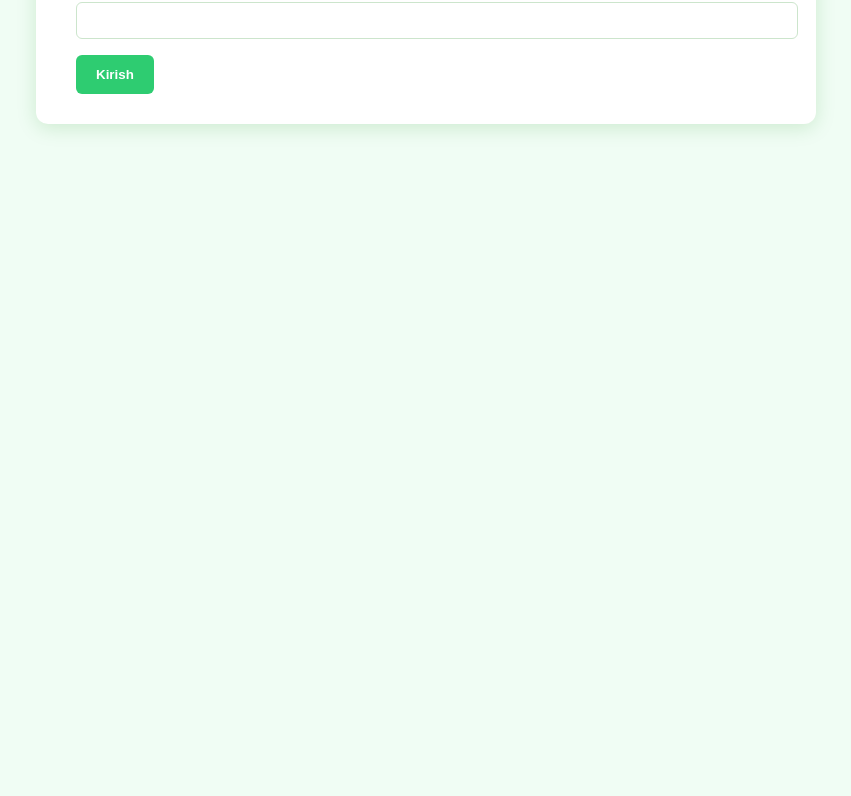
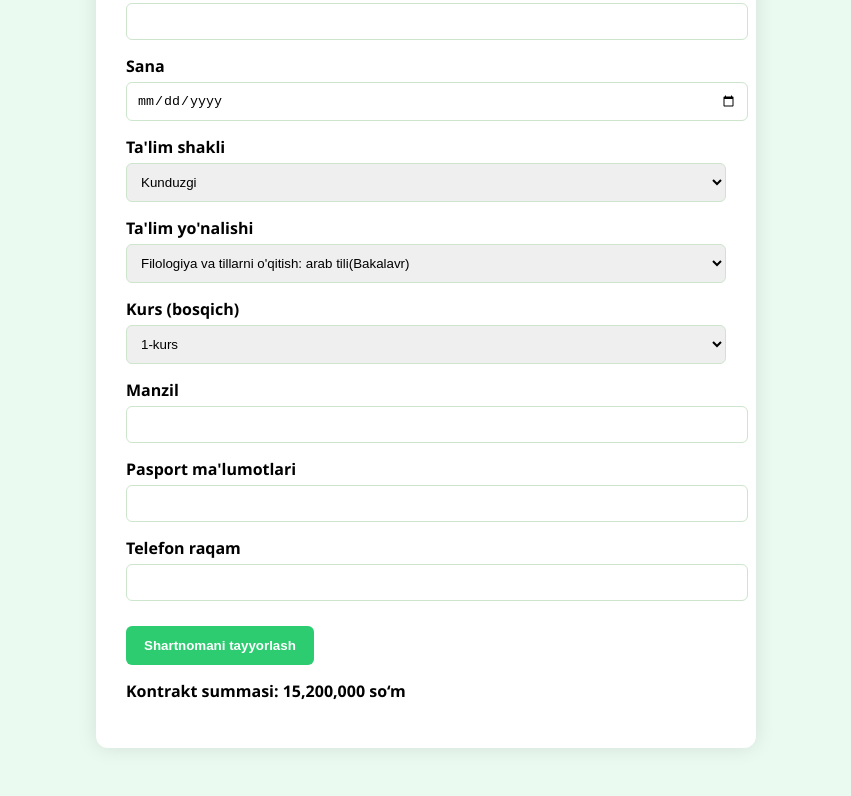
Before and after one commit to Rahmat555/ShartnomaOriental2, a website: page public/index.html in a window 1280 px wide. Shown: the part 254-1050 px from the top of the page, without its empty margins (214-1065 px from the left). Before the commit the page ends 800 px from the top, so only its background shows below. Drawn offline with Linux system fonts and the light colour scheme.

Commit message:
Update index.html

```diff
--- a/public/index.html
+++ b/public/index.html
@@ -3,88 +3,65 @@
 
 <head>
   <meta charset="UTF-8">
-  <meta name="viewport" content="width=device-width, initial-scale=1.0">
   <title>Talaba kontrakti yaratish</title>
   <style>
     body {
-      font-family: 'Segoe UI', Tahoma, Geneva, Verdana, sans-serif;
-      background-color: #f0fdf4;
-      margin: 0;
-      padding: 0;
-      display: flex;
-      justify-content: center;
-      align-items: flex-start;
-      min-height: 100vh;
+      font-family: 'Segoe UI', sans-serif;
+      background-color: #eafaf1;
+      padding: 40px;
     }
 
     .container {
-      background-color: #ffffff;
-      margin-top: 40px;
-      padding: 30px 40px;
+      background: #fff;
+      padding: 30px;
       border-radius: 12px;
-      box-shadow: 0 4px 20px rgba(0, 128, 0, 0.15);
-      max-width: 700px;
-      width: 100%;
-    }
-
-    h2 {
-      text-align: center;
-      color: #1e7f3c;
-      margin-bottom: 24px;
+      max-width: 600px;
+      margin: 0 auto;
+      box-shadow: 0 0 20px rgba(0, 0, 0, 0.1);
     }
 
     .form-group {
-      margin-bottom: 16px;
+      margin-bottom: 15px;
     }
 
     label {
+      font-weight: bold;
+      margin-bottom: 5px;
       display: block;
-      margin-bottom: 6px;
-      font-weight: 600;
-      color: #1e4d2b;
     }
 
     input,
     select {
       width: 100%;
       padding: 10px;
+      border: 1px solid #cce5cc;
       border-radius: 6px;
-      border: 1px solid #cce5cc;
-      transition: border-color 0.3s;
-    }
-
-    input:focus,
-    select:focus {
-      border-color: #2ecc71;
-      outline: none;
-      box-shadow: 0 0 0 3px rgba(46, 204, 113, 0.2);
     }
 
     button {
-      background-color: #2ecc71;
+      background: #2ecc71;
       color: white;
+      padding: 12px 18px;
       border: none;
       border-radius: 6px;
-      padding: 12px 20px;
-      font-weight: 600;
+      font-weight: bold;
       cursor: pointer;
-      margin-right: 10px;
-      transition: background-color 0.3s;
+      margin-top: 10px;
     }
 
     button:hover {
-      background-color: #27ae60;
+      background: #27ae60;
     }
 
-    .hidden {
+    #download-btn {
       display: none;
+      margin-left: 10px;
     }
 
-    #contract-number,
-    #pdf-link {
-      margin-top: 16px;
+    #contract-amount,
+    #status-msg {
+      margin-top: 15px;
       font-weight: bold;
-      color: #1e4d2b;
     }
   </style>
 </head>
@@ -93,202 +70,202 @@
   <div class="container">
     <h2>Talaba kontrakti yaratish</h2>
 
-    <div id="login">
-      <div class="form-group">
-        <label for="username">Login</label>
-        <input type="text" id="username">
-      </div>
-      <div class="form-group">
-        <label for="password">Parol</label>
-        <input type="password" id="password">
-      </div>
-      <button onclick="doLogin()">Kirish</button>
+    <div class="form-group"><label>Ism Familiya Sharif</label><input id="name" /></div>
+    <div class="form-group"><label>JSHSHIR</label><input id="jshshir" /></div>
+    <div class="form-group"><label>Sana</label><input id="birthdate" type="date" /></div>
+
+    <div class="form-group">
+      <label>Ta'lim shakli</label>
+      <select id="educationType">
+        <option value="Kunduzgi">Kunduzgi</option>
+        <option value="Kechki">Kechki</option>
+        <option value="Sirtqi">Sirtqi</option>
+      </select>
     </div>
 
-    <div id="form-section" class="hidden">
-      <div class="form-group"><label>Ism Familiya Sharif</label><input id="name"></div>
-      <div class="form-group"><label>JSHSHIR</label><input id="jshshir"></div>
-      <div class="form-group"><label>Sana</label><input id="birthdate" type="date"></div>
-      <div class="form-group"><label>Ta'lim shakli</label>
-        <select id="educationType">
-          <option value="kunduzgi">Kunduzgi</option>
-          <option value="kechki">Kechki</option>
-          <option value="sirtqi">Sirtqi</option>
-          <option value="muqobil">Muqobil</option>
-        </select>
-      </div>
-      <div class="form-group"><label>Ta'lim yo'nalishi</label>
-        <select id="direction"></select>
-      </div>
-      <div class="form-group"><label>Manzil</label><input id="address"></div>
-      <div class="form-group"><label>Pasport ma'lumotlari</label><input id="passport"></div>
-      <div class="form-group"><label>Telefon raqam</label><input id="phone"></div>
+    <div class="form-group">
+      <label>Ta'lim yo'nalishi</label>
+      <select id="direction"></select>
+    </div>
 
-      <button onclick="submitForm()">PDF-ni yuklab olish</button>
-      <button onclick="previewPDF()">PDF-ni ko‘rish (preview)</button>
+    <div class="form-group">
+      <label>Kurs (bosqich)</label>
+      <select id="course">
+        <option value="1">1-kurs</option>
+        <option value="2">2-kurs</option>
+        <option value="3">3-kurs</option>
+      </select>
+    </div>
 
-      <p id="pdf-link"></p>
-      <p id="contract-number"></p>
-      <div id="error-message" style="color: red; margin-top: 12px;"></div>
-    </div>
+    <div class="form-group"><label>Manzil</label><input id="address" /></div>
+    <div class="form-group"><label>Pasport ma'lumotlari</label><input id="passport" /></div>
+    <div class="form-group"><label>Telefon raqam</label><input id="phone" /></div>
+
+    <button onclick="startPDFGeneration()">Shartnomani tayyorlash</button>
+    <button id="download-btn">PDF-ni yuklab olish</button>
+
+    <p id="contract-amount"></p>
+    <p id="status-msg" style="color: red;"></p>
   </div>
 
   <script>
-    let currentUser = '';
-
-    const directions = [
-      "Filologiya va tillarni o'qitish: arab tili(Bakalavr)",
-      "Filologiya va tillarni o'qitish: ingliz tili(Bakalavr)",
-      "Filologiya va tillarni o'qitish: o'zbek tili(Bakalavr)",
-      "Filologiya va tillarni o'qitish: rus tili(Bakalavr)",
-      "Filologiya va tillarni o'qitish: xitoy tili(Bakalavr)",
-      "Filologiya va tillarni o'qitish: koreys tili(Bakalavr)",
-      "Filologiya va tillarni o'qitish: turk tili(Bakalavr)",
-      "Boshlang'ich ta'lim(Bakalavr)",
-      "Turizm va mehmondo'stlik(Bakalavr)",
-      "Iqtisodiyot(Bakalavr)",
-      "Tarix(Bakalavr)",
-      "Maktabgacha ta'lim(Bakalavr)",
-      "Jismoniy madaniyat(Bakalavr)",
-      "Ona tili va adabiyoti: rus tili(Bakalavr)",
-      "Ona tili va adabiyoti(Bakalavr)",
-      "Psixologiya(Bakalavr)",
-      "Pedagogika(Bakalavr)",
-      "Menejment(Bakalavr)",
-      "Moliya va moliyaviy texnologiyalar(Bakalavr)",
-      "Logistika(Bakalavr)",
-      "Buxgalteriya hisobi(Bakalavr)",
-      "Bank ishi(Bakalavr)",
-      "Dasturiy injiniring(Bakalavr)",
-      "Kompyuter injiniring(Bakalavr)",
-      "Matematika(Bakalavr)",
-      "Maxsus pedagogika: logopediya(Bakalavr)",
-      "Menejment(Magistratura)",
-      "Memejment: Ta'lim menekmenti(Magistratura)",
-      "Lingvistuka: arab tili(Magistratura)",
-      "Lingvistuka: inglis tili(Magistratura)",
-      "Iqtisodiyot(Magistratura)",
-      "Tarix(Magistratura)",
-      "Davlat moliyaviy nazorati va auditi(Magistratura)",
-      "Raqamli iqtisodiyot(Magistratura)",
-      "Dasturiy injiniring(Magistratura)",
-      "Kompyuter injiniring(Magistratura)",
-      "Sport faoliyati(Magistratura)",
-      "Ta'lim va tarbiya nazariyasi va metodikasi (Boshlang'ich ta'lim)(Magistratura)",
-      "Psixologiya(Magistratura)"
-    ];
+    const contractPrices = {
+      Kunduzgi: {
+        "Filologiya va tillarni o'qitish: arab tili(Bakalavr)": 15200000,
+        "Filologiya va tillarni o'qitish: ingliz tili(Bakalavr)": 13600000,
+        "Filologiya va tillarni o'qitish: o'zbek tili(Bakalavr)": 13600000,
+        "Filologiya va tillarni o'qitish: rus tili(Bakalavr)": 13600000,
+        "Filologiya va tillarni o'qitish: xitoy tili(Bakalavr)": 11200000,
+        "Filologiya va tillarni o'qitish: koreys tili(Bakalavr)": 11200000,
+        "Filologiya va tillarni o'qitish: turk tili(Bakalavr)": 11200000,
+        "Boshlang'ich ta'lim(Bakalavr)": 15200000,
+        "Turizm va mehmondo'stlik(Bakalavr)": 14400000,
+        "Iqtisodiyot(Bakalavr)": 16000000,
+        "Tarix(Bakalavr)": 14400000,
+        "Maktabgacha ta'lim(Bakalavr)": 12000000,
+        "Jismoniy madaniyat(Bakalavr)": 12000000,
+        "Ona tili va adabiyoti: rus tili(Bakalavr)": 12000000,
+        "Ona tili va adabiyoti(Bakalavr)": 12000000,
+        "Psixologiya(Bakalavr)": 13600000,
+        "Pedagogika(Bakalavr)": 13600000,
+        "Menejment(Bakalavr)": 13600000,
+        "Moliya va moliyaviy texnologiyalar(Bakalavr)": 13600000,
+        "Logistika(Bakalavr)": 13600000,
+        "Buxgalteriya hisobi(Bakalavr)": 13600000,
+        "Bank ishi(Bakalavr)": 13600000,
+        "Dasturiy injiniring(Bakalavr)": 13600000,
+        "Kompyuter injiniring(Bakalavr)": 13600000,
+        "Matematika(Bakalavr)": 13600000,
+        "Maxsus pedagogika: logopediya(Bakalavr)": 13600000,
+        "Menejment(Magistratura)": 20000000,
+        "Memejment: Ta'lim menekmenti(Magistratura)": 20000000,
+        "Lingvistuka: arab tili(Magistratura)": 20000000,
+        "Lingvistuka: inglis tili(Magistratura)": 20000000,
+        "Iqtisodiyot(Magistratura)": 20000000,
+        "Tarix(Magistratura)": 16000000,
+        "Davlat moliyaviy nazorati va auditi(Magistratura)": 20000000,
+        "Raqamli iqtisodiyot(Magistratura)": 20000000,
+        "Dasturiy injiniring(Magistratura)": 20000000,
+        "Kompyuter injiniring(Magistratura)": 20000000,
+        "Sport faoliyati(Magistratura)": 16000000,
+        "Ta'lim va tarbiya nazariyasi va metodikasi (Boshlang'ich ta'lim)(Magistratura)": 16000000,
+        "Psixologiya(Magistratura)": 16000000
+      },
+      Kechki: {
+        "Filologiya va tillarni o'qitish: arab tili(Bakalavr)": 13600000,
+        "Filologiya va tillarni o'qitish: ingliz tili(Bakalavr)": 13600000,
+        "Filologiya va tillarni o'qitish: o'zbek tili(Bakalavr)": 13600000,
+        "Filologiya va tillarni o'qitish: rus tili(Bakalavr)": 13600000,
+        "Filologiya va tillarni o'qitish: xitoy tili(Bakalavr)": 11200000,
+        "Filologiya va tillarni o'qitish: koreys tili(Bakalavr)": 11200000,
+        "Filologiya va tillarni o'qitish: turk tili(Bakalavr)": 11200000,
+        "Boshlang'ich ta'lim(Bakalavr)": 13600000,
+        "Turizm va mehmondo'stlik(Bakalavr)": 12800000,
+        "Iqtisodiyot(Bakalavr)": 14400000,
+        "Tarix(Bakalavr)": 12800000,
+        "Maktabgacha ta'lim(Bakalavr)": 9600000,
+        "Jismoniy madaniyat(Bakalavr)": 9600000,
+        "Ona tili va adabiyoti: rus tili(Bakalavr)": 10400000,
+        "Ona tili va adabiyoti(Bakalavr)": 10400000,
+      },
+      Sirtqi: {
+        "Boshlang'ich ta'lim(Bakalavr)": 13600000,
+        "Turizm va mehmondo'stlik(Bakalavr)": 12800000,
+        "Iqtisodiyot(Bakalavr)": 14400000,
+        "Tarix(Bakalavr)": 12800000,
+        "Maktabgacha ta'lim(Bakalavr)": 9600000,
+        "Jismoniy madaniyat(Bakalavr)": 9600000,
+        "Psixologiya(Bakalavr)": 9600000,
+        "Pedagogika(Bakalavr)": 9600000,
+        "Menejment(Bakalavr)": 11200000,
+        "Moliya va moliyaviy texnologiyalar(Bakalavr)": 11200000,
+        "Logistika(Bakalavr)": 9600000,
+        "Buxgalteriya hisobi(Bakalavr)": 11200000,
+        "Bank ishi(Bakalavr)": 11200000,
+        "Dasturiy injiniring(Bakalavr)": 11200000,
+        "Kompyuter injiniring(Bakalavr)": 11200000,
+      }
+    };
 
 
-    directions.forEach(d => {
-      const opt = document.createElement('option');
-      opt.value = d;
-      opt.textContent = d;
-      document.getElementById('direction').appendChild(opt);
-    });
 
-    function doLogin() {
-      const username = document.getElementById('username').value;
-      const password = document.getElementById('password').value;
-      if (username === 'shartnoma0222' && password === '12345') {
-        currentUser = username;
-        localStorage.setItem('loggedUser', username); // сохраняем
-        document.getElementById('login').classList.add('hidden');
-        document.getElementById('form-section').classList.remove('hidden');
-      } else {
-        alert('Login yoki parol noto‘g‘ri');
+
+    function populateDirections() {
+      const type = document.getElementById('educationType').value;
+      const dirSelect = document.getElementById('direction');
+      dirSelect.innerHTML = '';
+      if (contractPrices[type]) {
+        Object.keys(contractPrices[type]).forEach(dir => {
+          const opt = document.createElement('option');
+          opt.value = dir;
+          opt.textContent = dir;
+          dirSelect.appendChild(opt);
+        });
       }
+      updateAmountDisplay();
+    }
+
+    function updateAmountDisplay() {
+      const type = document.getElementById('educationType').value;
+      const dir = document.getElementById('direction').value;
+      const amount = contractPrices[type]?.[dir];
+      document.getElementById('contract-amount').textContent =
+        amount ? `Kontrakt summasi: ${amount.toLocaleString()} so‘m` : '';
+    }
+
+    document.getElementById('educationType').addEventListener('change', populateDirections);
+    document.getElementById('direction').addEventListener('change', updateAmountDisplay);
+
+    function getFormData() {
+      const type = document.getElementById('educationType').value;
+      const dir = document.getElementById('direction').value;
+      const amount = contractPrices[type]?.[dir] || 0;
+      const course = document.getElementById('course').value;
+
+      return {
+        name: document.getElementById('name').value,
+        jshshir: document.getElementById('jshshir').value,
+        birthdate: document.getElementById('birthdate').value,
+        educationType: type,
+        direction: dir,
+        address: document.getElementById('address').value,
+        passport: document.getElementById('passport').value,
+        phone: document.getElementById('phone').value,
+        contractAmount: amount,
+        course: course
+      };
     }
 
 
-    function getFormData() {
-      return {
-        username: currentUser,
-        name: document.getElementById('name').value,
-        jshshir: document.getElementById('jshshir').value,
-        birthdate: document.getElementById('birthdate').value,
-        educationType: document.getElementById('educationType').value,
-        direction: document.getElementById('direction').value,
-        address: document.getElementById('address').value,
-        passport: document.getElementById('passport').value,
-        phone: document.getElementById('phone').value
-      };
-    }
+    async function startPDFGeneration() {
+      const data = getFormData();
+      const statusEl = document.getElementById('status-message');
+      const popup = window.open('', '_blank');
+      popup.document.write('<p style="font-family: sans-serif; color: green;">PDF fayli tayyorlanmoqda, iltimos kuting...</p>');
 
-    async function submitForm() {
-      const data = { ...getFormData(), previewOnly: false };
       try {
         const res = await fetch('https://shartnomaoriental2-production.up.railway.app/api/generate-pdf', {
           method: 'POST',
-          mode: 'cors',
           headers: { 'Content-Type': 'application/json' },
           body: JSON.stringify(data)
         });
 
         const result = await res.json();
-        if (res.status === 400 && result.error) {
-          document.getElementById('error-message').textContent = result.error;
-          document.getElementById('pdf-link').textContent = '';
-          document.getElementById('contract-number').textContent = '';
-          return;
-        }
 
         if (res.ok && result.downloadUrl) {
-          document.getElementById('error-message').textContent = '';
-          document.getElementById('pdf-link').innerHTML =
-            `<a href="${result.downloadUrl}" target="_blank">PDF-ni yuklab olish</a>`;
-          document.getElementById('contract-number').textContent =
-            `Shartnoma raqami: ${result.contractNumber}`;
-
-          // 🠊 Автоскачивание
-          const a = document.createElement('a');
-          a.href = result.downloadUrl;
-          a.download = `shartnoma_${result.contractNumber}.pdf`;
-          a.style.display = 'none';
-          document.body.appendChild(a);
-          a.click();
-          document.body.removeChild(a);
+          popup.location.href = result.downloadUrl; // PDF ni ochish yoki yuklab olish
+          statusEl.textContent = 'Shartnoma tayyorlandi va yuklab olinmoqda.';
         } else {
-          document.getElementById('pdf-link').textContent = 'Xatolik yuz berdi';
+          popup.document.body.innerHTML = `<p style="color:red;">Xatolik: ${result.error || 'PDF yaratib bo‘lmadi.'}</p>`;
         }
-
       } catch (err) {
-        alert('Tarmoq xatosi yoki server ishlamayapti.');
-        console.error('Client-side fetch error:', err);
+        console.error(err);
+        popup.document.body.innerHTML = `<p style="color:red;">Tarmoq xatosi yoki server ishlamayapti.</p>`;
       }
     }
 
 
-    async function previewPDF() {
-      const data = { ...getFormData(), previewOnly: true };
-      try {
-        const res = await fetch('https://shartnomaoriental2-production.up.railway.app/api/generate-pdf', {
-          method: 'POST',
-          mode: 'cors',
-          headers: { 'Content-Type': 'application/json' },
-          body: JSON.stringify(data)
-        });
-        const result = await res.json();
-        if (res.ok && result.previewUrl) {
-          window.open(result.previewUrl, '_blank');
-          document.getElementById('pdf-link').innerHTML = `<a href="${result.previewUrl}" target="_blank">PDF-ni yuklab olish</a>`;
-          document.getElementById('contract-number').textContent = `Shartnoma raqami: ${result.contractNumber}`;
-        } else {
-          document.getElementById('error-message').textContent = result.error || 'PDF ko‘rsatib boʻlmadi.';
-        }
-      } catch (err) {
-        alert('Tarmoq xatosi yoki server ishlamayapti.');
-        console.error('Client-side fetch error:', err);
-      }
-    }
-    window.onload = function () {
-      const savedUser = localStorage.getItem('loggedUser');
-      if (savedUser) {
-        currentUser = savedUser;
-        document.getElementById('login').classList.add('hidden');
-        document.getElementById('form-section').classList.remove('hidden');
-      }
-    };
-
+    window.onload = populateDirections;
   </script>
 </body>
 
```
